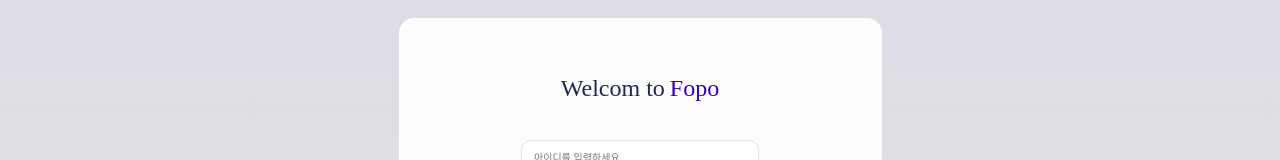
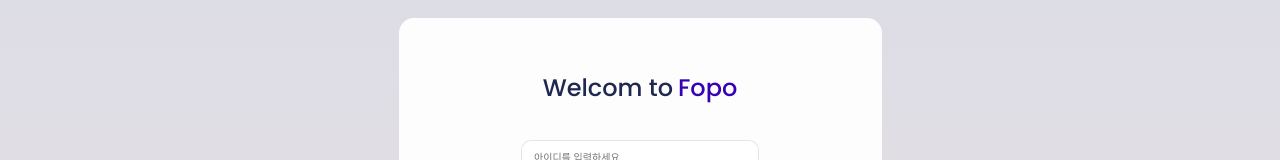
Before and after one commit to Deep-Caffeine/Front, a Next.js app: page / in a window 1280 px wide. Shown: the part 130-290 px from the top of the page. Built offline with nearby package versions, Linux system fonts and the light colour scheme.

Commit message:
[Desgin] font-family 구현

```diff
--- a/src/app/organisms/userForm/login/index.tsx
+++ b/src/app/organisms/userForm/login/index.tsx
@@ -4,6 +4,7 @@
 import TextInput from "@/app/atoms/Input";
 import useLogin from "./useLogin";
 import { flexRowCentering, flexColumnCentering } from "@/app/styles/flex";
+import {poppinsMediumFontStyle, poppinsLargeFontStyle} from "@/app/styles/font"
 
 export default function Login(){
 
@@ -22,6 +23,7 @@
                     disabled={false}
                     width={212}
                     height={8}
+                    css={poppinsMediumFontStyle}
                 />
                 <TextInput
                     onChange={(e) => {handlePw(e)}}
@@ -29,6 +31,7 @@
                     disabled={false}
                     width={212}
                     height={8}
+                    css={poppinsMediumFontStyle}
                 />
             </Box>
         </Box>
@@ -50,20 +53,12 @@
 const welcomeTextStyle = {
     marginRight: "5px",
     color: "#1F284F",
-    fontFamily: "Poppins",
-    fontSize: "24px",
-    fontStyle: "normal",
-    fontWeight: "500",
-    lineHeight: "36px",
+    ...poppinsLargeFontStyle
 }
 
 const fofoTextStyle = {
     color: "#3700B3",
-    fontFamily: "Poppins",
-    fontSize: "24px",
-    fontStyle: "normal",
-    fontWeight: "500",
-    lineHeight: "36px",
+    ...poppinsLargeFontStyle
 }
 
 const inputBoxStyle = {
--- a/src/app/page.tsx
+++ b/src/app/page.tsx
@@ -2,8 +2,17 @@
 import React from "react";
 import UserForm from "./organisms/userForm/intex";
 import "./page.css"
+import { css, Global } from '@emotion/react';
+
 export default function Home() {
     return (
+      <>
+      <Global
+        styles={css`
+          @import url('https://fonts.googleapis.com/css2?family=Poppins:wght@400;500&family=Roboto:wght@500&display=swap');
+        `}
+      />
       <UserForm></UserForm>
+      </>
     );
   }
--- a/src/app/styles/font.tsx
+++ b/src/app/styles/font.tsx
@@ -4,7 +4,7 @@
     fontWeight: 500,
     lineHeight: '17px',
     letterSpacing: '0em',
-    textAlign: 'left',
+    textAlign: 'left' as const,
   };
 
 export const poppinsMediumFontStyle = {
@@ -13,7 +13,7 @@
     fontWeight: 400,
     lineHeight: '24px',
     letterSpacing: '0em',
-    textAlign: 'left',
+    textAlign: 'left' as const,
 };
 
 export const poppinsLargeFontStyle = {
@@ -22,7 +22,7 @@
     fontWeight: 500,
     lineHeight: '36px',
     letterSpacing: '0em',
-    textAlign: 'left',
+    textAlign: 'left' as const,
 };
 
 export const robotoMediumCenterFontStyle = {
@@ -31,7 +31,7 @@
     fontWeight: 500,
     lineHeight: '20px',
     letterSpacing: '0em',
-    textAlign: 'center',
+    textAlign: 'center' as const,
 };
 
 export const robotoMediumFontStyle = {
@@ -40,7 +40,7 @@
     fontWeight: 500,
     lineHeight: '36px',
     letterSpacing: '0em',
-    textAlign: 'left',
+    textAlign: 'left' as const,
 };
 
 export const robotoLargeFontStyle = {
@@ -49,5 +49,5 @@
     fontWeight: 500,
     lineHeight: '36px',
     letterSpacing: '0em',
-    textAlign: 'left',
+    textAlign: 'left' as const,
 };
```
